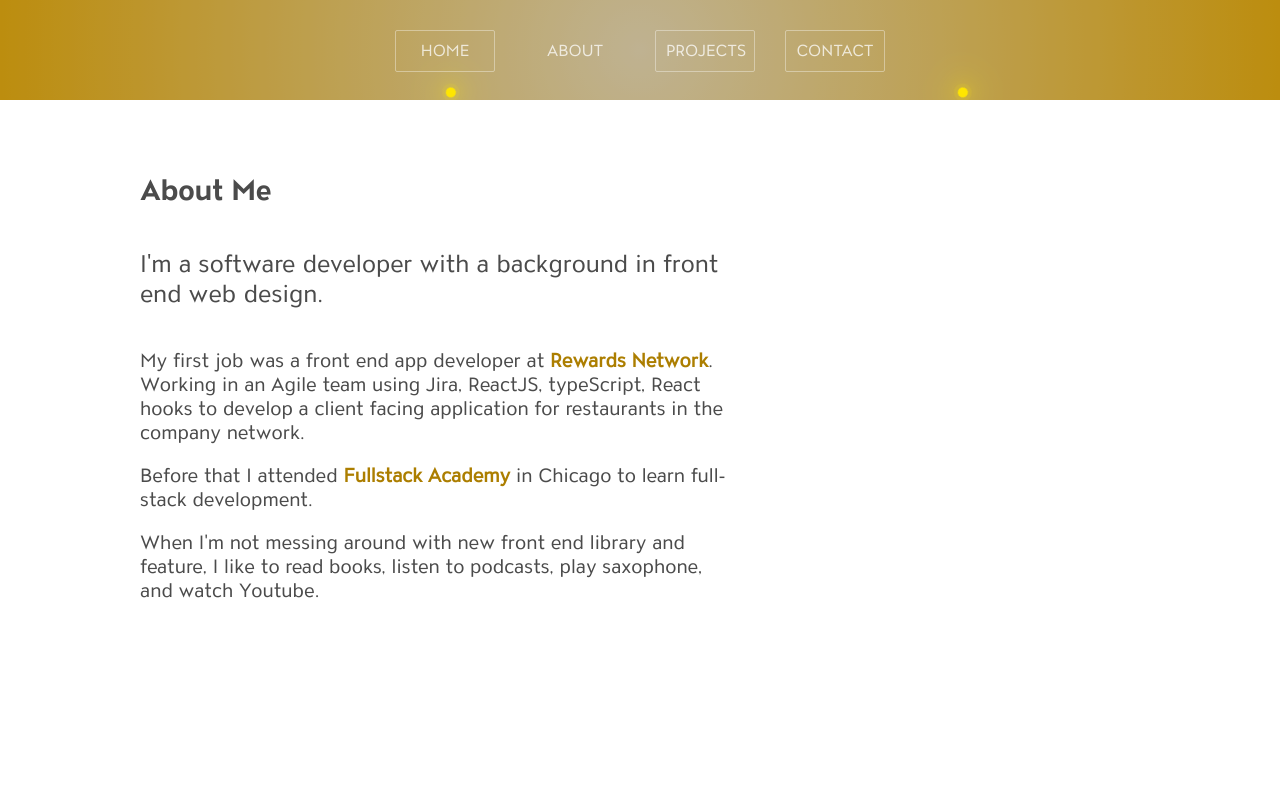
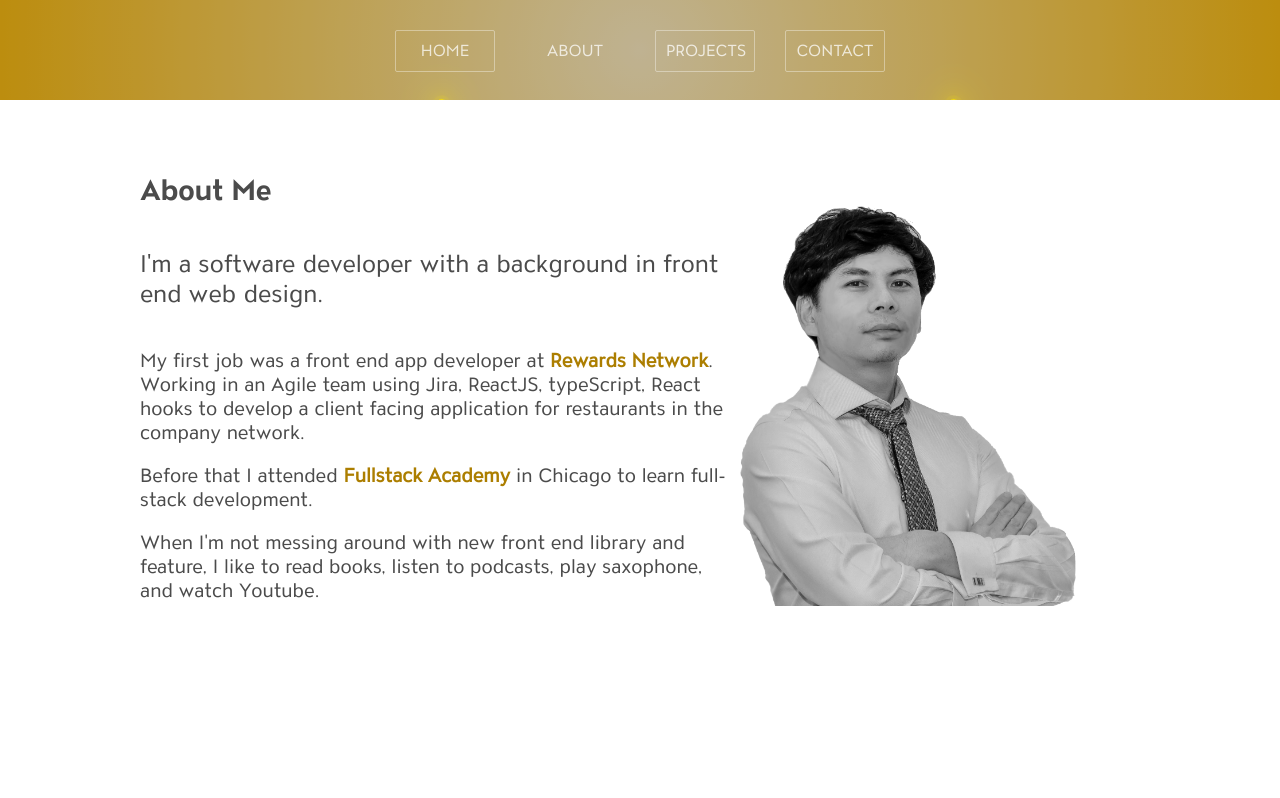
Before and after one commit to juneidea/My-Portfolio2, a React (Create React App) app: page /about in a window 1280 px wide. Shown: the top 798 px of the page. Built offline with nearby package versions, Linux system fonts and the light colour scheme.

Commit message:
style adjust

```diff
--- a/src/stylesheets/App.css
+++ b/src/stylesheets/App.css
@@ -42,8 +42,8 @@ body, html {
 }
 
 .portrait {
-  margin-top: 22vh;
-  height: 60vh;
+  margin-top: 7vh;
+  height: 400px;
 }
 
 .about {
```
